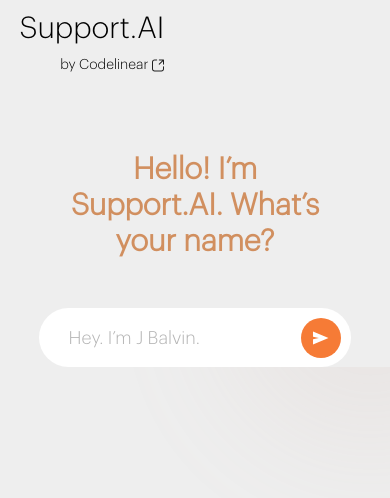
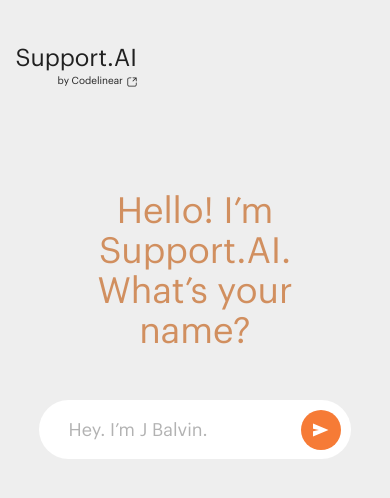
Before and after one commit to Codelinear/support-ai, a Next.js app: page / in a window 390 px wide. Shown: the top 498 px of the page. Built offline with nearby package versions, Linux system fonts and the light colour scheme.

Commit message:
almost made this to responsive

```diff
--- a/src/app/page.tsx
+++ b/src/app/page.tsx
@@ -24,12 +24,10 @@ export default function Home() {
   }
 
   return (
-    <main className={`bg-[#eeeeee] relative h-screen ${
-      screen === "chat" ? "max-sm:h-[110vh] h-screen" : "h-screen"
-    }`}>
+    <main className={`bg-[#eeeeee] relative h-screen`}>
       <div
-        className={`absolute z-[1] bg-[#eeeeee] sm:h-full ${
-          screen === "home" ? "md:px-40" : screen === "chat" ? "xl:px-40 h-[110%]" : "xl:px-40"
+        className={`absolute z-[1] bg-[#eeeeee] h-full ${
+          screen === "home" ? "md:px-40" : screen === "chat" ? "xl:px-40" : "xl:px-40"
         } pt-28 w-full top-0 left-0`}
       >
         <Logo />
--- a/src/components/chat-home.tsx
+++ b/src/components/chat-home.tsx
@@ -55,7 +55,7 @@ const ChatHome = ({
 
   return (
     <div className="h-full w-full flex flex-col justify-evenly sm:justify-between">
-      <h1 className="max-[520px]:text-3xl text-4xl lg:text-5xl w-3/4 max-[420px]:w-full max-[420px]:text-center md:w-1/2 flex flex-col justify-between font-bold text-[#D18F5F]">
+      <h1 className="max-[520px]:text-3xl text-4xl lg:text-[3.5rem] sm:leading-[1] w-3/4 max-[420px]:w-full max-[420px]:text-center md:w-[60%] my-[3rem] flex flex-col justify-between text-[#D18F5F]">
         {chatStatus === "startChat"
           ? `Thanks a lot ${userName}! How can I help you?`
           : `It was great talking to you ${userName}. See you!`}
--- a/src/components/chat-messages.tsx
+++ b/src/components/chat-messages.tsx
@@ -24,11 +24,11 @@ const ChatMessages = ({
       >
         {messages.map((message) =>
           message?.type === "user" ? (
-            <p key={message.id} className="text-lg font-semibold my-7">
+            <p key={message.id} className="text-xl my-7">
               {message.content}
             </p>
           ) : (
-            <p key={message.id} className="text-base opacity-80">
+            <p key={message.id} className="text-lg opacity-80">
               {message.content}
             </p>
           )
@@ -45,11 +45,11 @@ const ChatMessages = ({
       <div
         style={{
           background:
-            "linear-gradient(to top, #eee, #eee, #eee, #eee, transparent)",
+            "linear-gradient(to top, #eee, #eee, #eee, #eeec, transparent)",
         }}
-        className="absolute h-[5rem] flex items-end z-[1] w-full bottom-0 left-0"
+        className="absolute h-[7rem] flex items-end z-[1] w-full bottom-0 left-0"
       >
-        <div className="w-full absolute bottom-0 left-0 flex items-center justify-between">
+        <div className="w-full absolute bottom-[-7px] left-0 flex items-center justify-between">
           {messages.length >= 2 && (
             <>
               <h2 className="max-[420px]:text-base text-xl sm:text-3xl text-[#D18F5F]">
--- a/src/components/chat.tsx
+++ b/src/components/chat.tsx
@@ -68,8 +68,8 @@ const Chat = () => {
   };
 
   return (
-    <div className="w-[85vw] sm:w-[70vw] max-sm:h-[31rem] xl:mx-0 mx-auto xl:w-[55rem] flex flex-col justify-between">
-      <div className="h-[65rem] sm:h-[65vh] w-full">
+    <div className="w-[85vw] sm:w-[70vw] max-sm:h-[80vh] xl:mx-0 mx-auto xl:w-[59rem] flex flex-col justify-between">
+      <div className="h-[65rem] sm:h-[67vh] w-full">
         {chatStatus !== "chatting" ? (
           <ChatHome setMessages={setMessages} />
         ) : (
@@ -83,7 +83,7 @@ const Chat = () => {
 
       <form
         onSubmit={submitHandler}
-        className="bg-white rounded-full p-[0.6rem] flex w-full items-center"
+        className="bg-white rounded-full sm:mt-4 p-[0.6rem] flex w-full items-center"
       >
         <input
           className="bg-transparent placeholder:text-[#0000004D] text-black px-5 mr-3 w-full text-lg font-medium border-none outline-none"
--- a/src/components/contact.tsx
+++ b/src/components/contact.tsx
@@ -14,7 +14,7 @@ const Contact = () => {
 
   return (
     <div className="w-[70vw] xl:mx-0 mx-auto xl:w-[35rem] min-[460px]:mt-10">
-      <h1 className="text-3xl sm:text-4xl md:text-5xl w-[85%] max-[460px]:mb-5 mb-12 font-bold text-[#D18F5F]">
+      <h1 className="text-3xl sm:text-4xl md:text-[3.5rem] md:leading-[1] w-[90%] max-[460px]:my-5 my-[4.5rem] text-[#D18F5F]">
         Hello {userName}! How can I contact you?
       </h1>
 
@@ -69,7 +69,7 @@ const Contact = () => {
         {emailClick && (
           <form
             onSubmit={() => changeScreen("chat")}
-            className="bg-white rounded-full p-[0.6rem] flex justify-between items-center"
+            className="bg-white rounded-full w-[82%] p-[0.7rem] flex justify-between items-center"
           >
             <input
               className="bg-transparent placeholder:text-[#0000004D] text-black px-5 mr-3 w-full text-lg font-medium border-none outline-none"
--- a/src/components/icons/redirect.tsx
+++ b/src/components/icons/redirect.tsx
@@ -3,8 +3,8 @@ import React from "react";
 const Redirect = () => {
   return (
     <svg
-      width="12"
-      height="13"
+      width="10"
+      height="10"
       viewBox="0 0 12 13"
       fill="none"
       xmlns="http://www.w3.org/2000/svg"
--- a/src/components/logo.tsx
+++ b/src/components/logo.tsx
@@ -8,13 +8,13 @@ const Logo = () => {
   return (
     <header
       id="logo"
-      className="absolute z-[1] top-[3%] left-[5%] sm:left-[2%]"
+      className="absolute z-[1] top-[5%] text-[#202020] left-[4%]"
     >
-      <h2 className="font-medium text-3xl pointer-events-none">
+      <h2 className="font-medium text-2xl pointer-events-none">
         Support.AI
       </h2>
       <div
-        className="flex hover:underline transition text-sm items-center cursor-pointer justify-end ml-auto mt-2"
+        className="flex hover:underline transition text-[10px] items-center cursor-pointer justify-end ml-auto"
         onClick={() => router.push("https://codelinear.com/")}
       >
         <h4 className="mr-1">by Codelinear</h4>
--- a/src/components/main.tsx
+++ b/src/components/main.tsx
@@ -11,8 +11,8 @@ const Main = () => {
   const setUserName = useStore((state) => state.setUserName);
 
   return (
-    <div className="w-[80vw] sm:w-[28rem] md:mx-0 mx-auto mt-10">
-      <h1 className="text-3xl sm:mx-0 mx-4 sm:text-5xl md:text-start text-center md:w-[90%] mb-12 font-bold text-[#D18F5F]">
+    <div className="w-[80vw] sm:w-[38.5rem] md:mx-0 mx-auto mt-14">
+      <h1 className="text-4xl sm:mx-0 mx-4 sm:text-[3.5rem] sm:leading-[1] md:text-start text-center md:w-[80%] mb-12 text-[#D18F5F] my-[5rem]">
         Hello! I’m Support.AI. What’s your name?
       </h1>
       <div className="bg-white rounded-full p-[0.6rem] flex justify-between items-center">
--- a/src/lib/fonts.ts
+++ b/src/lib/fonts.ts
@@ -1,5 +1,5 @@
 import localFont from "next/font/local";
 
 export const graphik = localFont({
-  src: "../../public/fonts/Graphik-Light-Trial.otf",
+  src: "../../public/fonts/GraphikRegular.woff2",
 });
--- a/src/lib/functions/randomSelector.ts
+++ b/src/lib/functions/randomSelector.ts
@@ -3,7 +3,7 @@ import { questions } from "@/constants/array";
 export const getRandomSuggestions = (): string[] => {
   let suggestions: string[] = [];
 
-  for (let i = 0; i < 2; i++) {
+  for (let i = 0; i < 3; i++) {
     const randomIndex = Math.floor(Math.random() * questions.length);
 
     const randomQuestion = questions[randomIndex];
```
Also changed, not shown: public/fonts/Graphik-Light-Trial.otf (deleted), public/fonts/GraphikRegular.woff2 (added).
